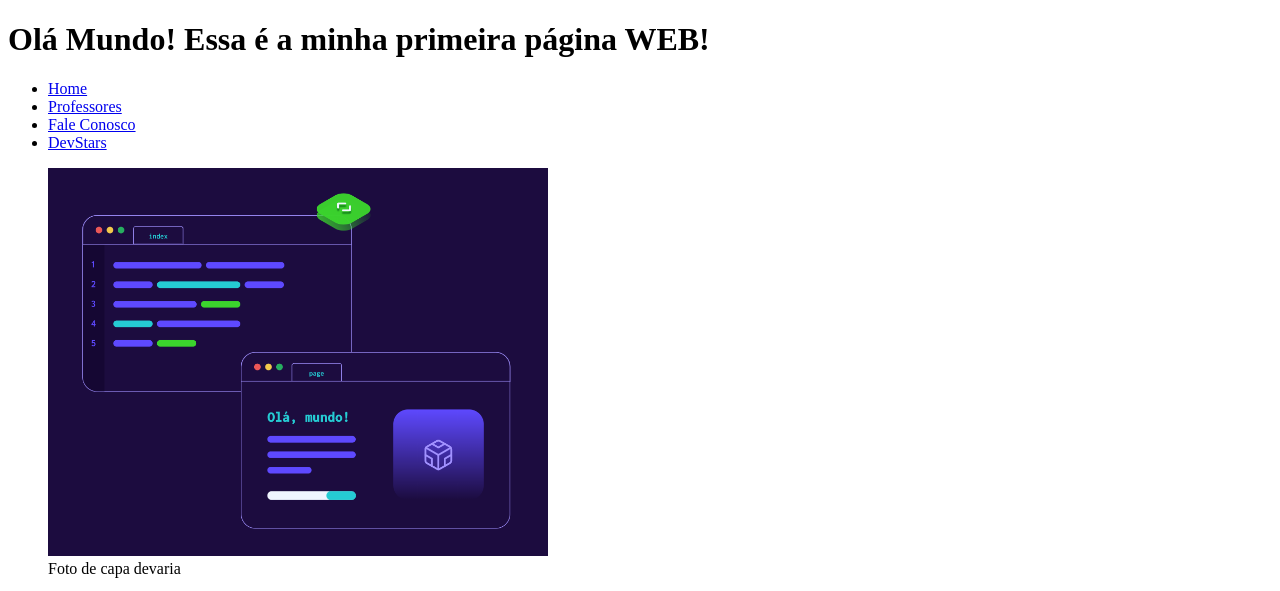
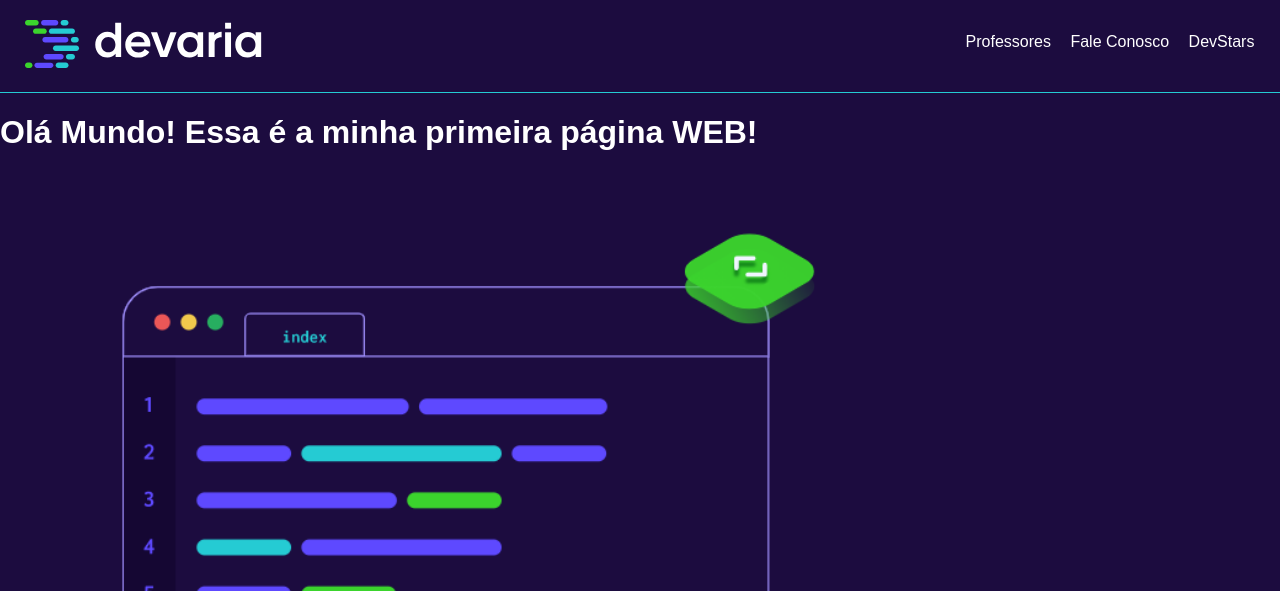
Before and after one commit to Cacaendlich/devaria-css-2023, a plain HTML site: page index.html in a window 1280 px wide. Shown: the top 591 px of the page. Drawn offline with Linux system fonts and the light colour scheme.

Commit message:
header-css

```diff
--- a/index.html
+++ b/index.html
@@ -10,17 +10,18 @@
     <meta name="viewport" content="width=device-width, initial-scale=1.0">
     <title>Olá Mundo</title>
     <link rel="shortcut icon" href="public/imagens/favicon.caca.ico" type="image/x-icon">
+    <link rel="stylesheet" href="public/css/devaria.css">
+    <link rel="stylesheet" href="public/css/footer.css">
+    <link rel="stylesheet" href="public/css/header.css">
     <link rel="stylesheet" href="public/css/index.css">
-    <link rel="stylesheet" href="public/css/header.css">
-    <link rel="stylesheet" href="public/css/footer.css">
-    <link rel="stylesheet" href="public/css/devaria.css">
 </head>
 <body>
     <header>
-        <h1>Olá Mundo! Essa é a minha primeira página WEB!</h1>
-        <nav>
+        <a href="index.html" class="link-logo">
+            <img src="public/imagens/logo-devaria.svg" alt="Logo da devaria">
+        </a>
+        <nav class="menu">
             <ul>
-                <li><a href="index.html">Home</a></li>
                 <li><a href="professores.html">Professores</a></li>
                 <li><a href="faleconosco.html">Fale Conosco</a></li>
                 <li><a href="devstars.html">DevStars</a></li>
@@ -29,9 +30,10 @@
     </header>
 
     <main>
-        <section>
+        <h1 class="title">Olá Mundo! Essa é a minha primeira página WEB!</h1>
+        <section class="cover-container">
             <figure>
-                <img src="public/imagens/fotohome.png" width="500" alt="Devaria- Olá Mundo">
+                <img src="public/imagens/fotohome.png" alt="Devaria- Olá Mundo">
                 <figcaption>Foto de capa devaria</figcaption>
             </figure>
         </section>
--- a/public/css/devaria.css
+++ b/public/css/devaria.css
@@ -1 +1,10 @@
 /* Estilos globais do site */
+html {
+    height: 100%;
+}
+body {
+    background-color: #1c0c3f;
+    font-family: sans-serif;
+    color: white;
+    margin: 0;
+}
--- a/public/css/header.css
+++ b/public/css/header.css
@@ -1 +1,42 @@
 /* Estilo relacionado ao header */
+
+header .link-logo {
+    display: block;
+    padding: 20px 25px;
+    border-bottom: 1px solid #25cbd3;
+}
+
+header nav ul {
+    padding: 0;
+    text-align: center;
+}
+
+header nav ul li {
+    display: inline-block;
+}
+
+header nav ul li:not(:last-child) {
+    margin-right: 15px;
+
+}
+
+.menu li a {
+    color: #fff;
+    text-decoration: none;
+}
+
+.menu li a:hover {
+    color: #3bd42d;
+    text-decoration: underline;
+}
+@media screen and (min-width: 992px) {
+    header {
+        position: relative;
+    }
+
+    .menu {
+        position: absolute;
+        right: 2%;
+        top: 18%;
+    }
+}
--- a/public/css/index.css
+++ b/public/css/index.css
@@ -1 +1,5 @@
 /* Estilo relacionado ao main do index */
+
+.cover-container figure img {
+    width: 100%;
+}
```
Also changed, not shown: DevStars.html (+7 -11 lines), FaleConosco.html (+8 -6 lines), Professores.html (+8 -6 lines).
